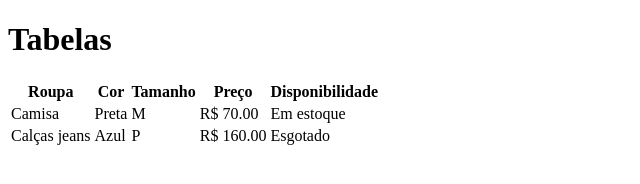
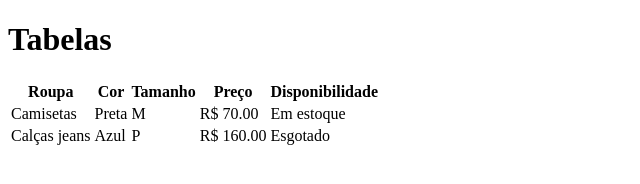
Before and after one commit to lucas1711/Aula-tabela, a plain HTML site: page index.html in a window 1280 px wide. Shown: the full height of the page, 0-640 px from the left. Drawn offline with Linux system fonts and the light colour scheme.

Commit message:
mudando de camisa para camisetas

```diff
--- a/index.html
+++ b/index.html
@@ -18,7 +18,7 @@
             <th>Disponibilidade</th>
         </tr>
         <tr>
-            <td>Camisa</td>
+            <td>Camisetas</td>
             <td>Preta</td>
             <td>M</td>
             <td>R$ 70.00</td>
```
